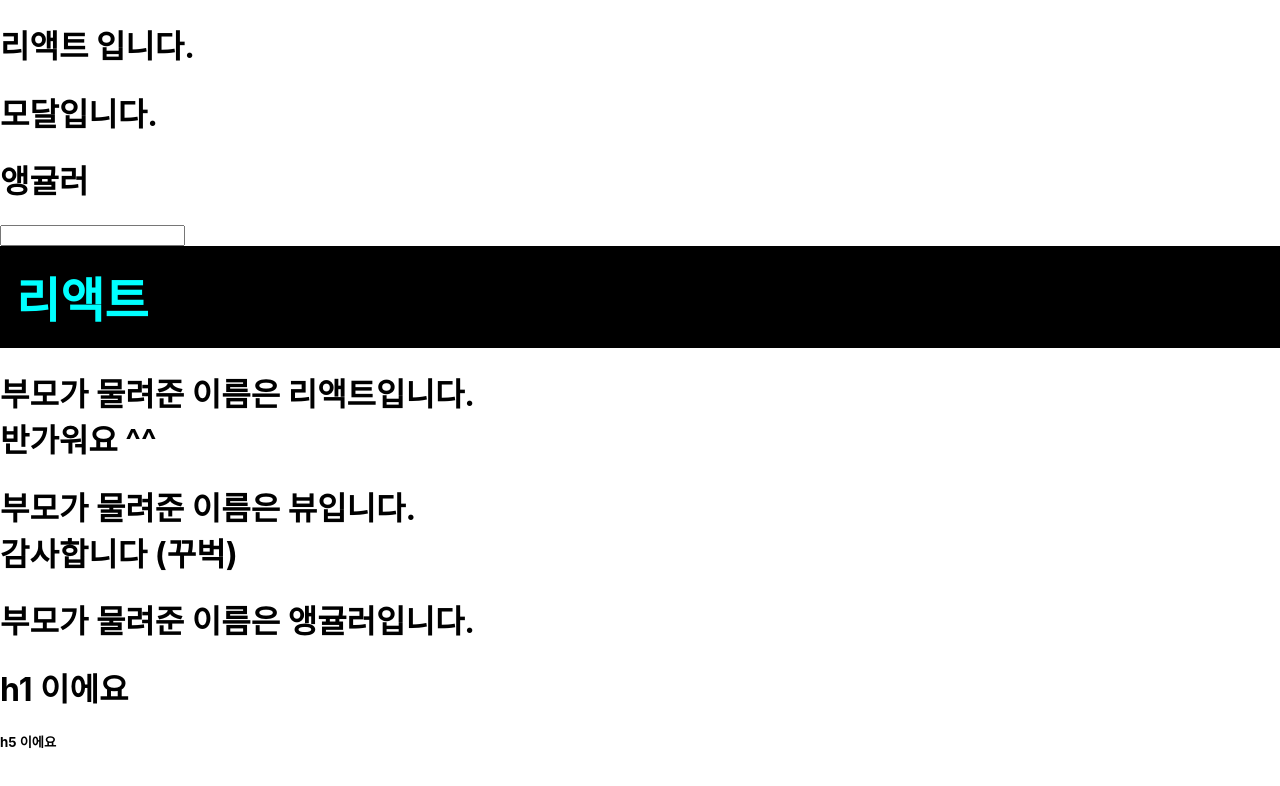
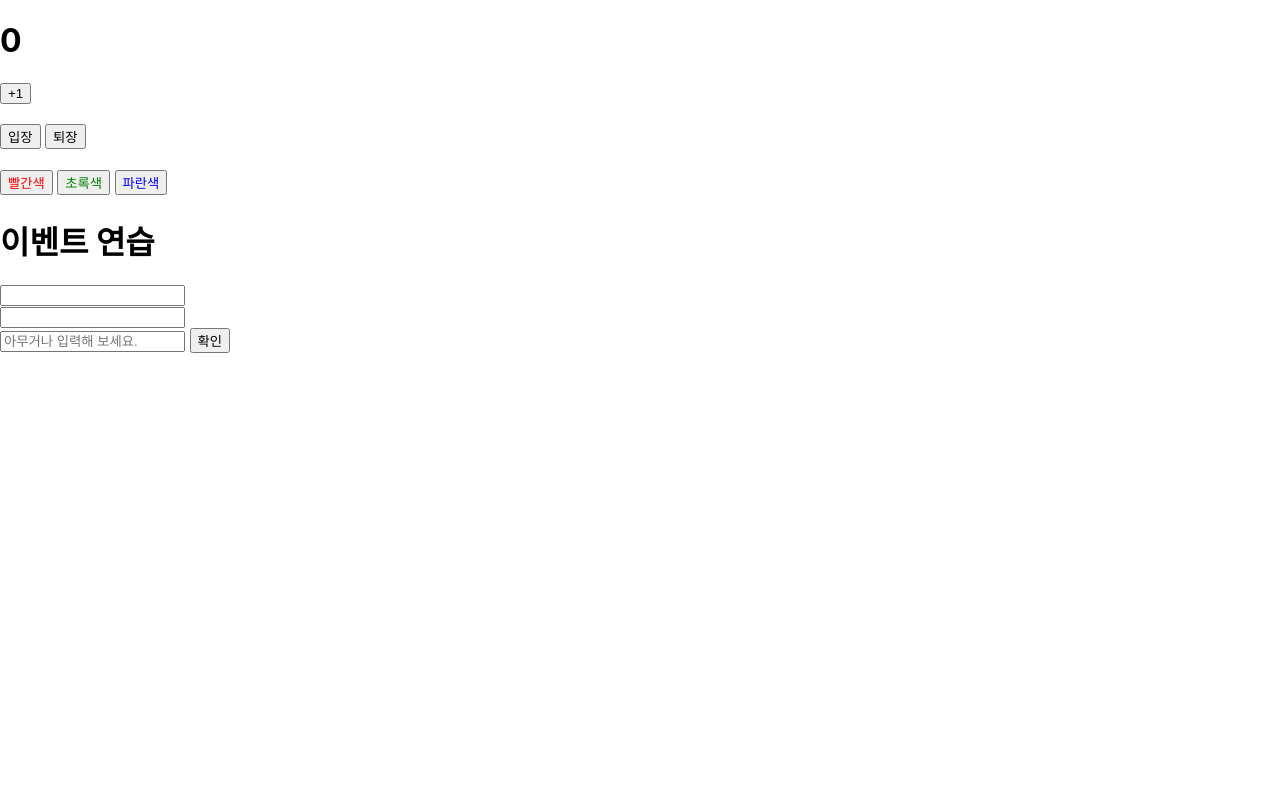
Before and after one commit to hdy86/study_react, a React (Create React App) app in the folder react-app/: page / in a window 1280 px wide. Shown: the top 786 px of the page. Built offline with nearby package versions, Linux system fonts and the light colour scheme.

Commit message:
day03 - event

```diff
--- a/react-app/src/App.js
+++ b/react-app/src/App.js
@@ -1,19 +1,30 @@
-import Jsx from "./components/Jsx";
-import InlineStyle from "./components/InlineStyle";
-import MyComponent from "./components/MyComponent";
+// import Jsx from "./components/Jsx";
+// import InlineStyle from "./components/InlineStyle";
+// import MyComponent from "./components/MyComponent";
+import Counter from "./components/Counter";
+import Say from "./components/Say";
+import EventPractice from "./components/EventPractice";
 
 function App() {
-  const name1 = "리액트";
+  // const name1 = "리액트";
   return (
     <>
-      <Jsx />
+      {/* 220712 */}
+      {/* <Jsx />
       <InlineStyle />
       <MyComponent name={name1} message="반가워요 ^^" />
       <MyComponent name={"뷰"} message="감사합니다 (꾸벅)" />
       <MyComponent name={"앵귤러"}>
         <h1>h1 이에요</h1>
         <h5>h5 이에요</h5>
-      </MyComponent>
+      </MyComponent> */}
+
+      {/* 220713 */}
+      <Counter />
+      <br />
+      <br />
+      <Say />
+      <EventPractice />
     </>
   );
 }
--- /dev/null
+++ b/react-app/src/components/Counter.jsx
@@ -0,0 +1,21 @@
+import { useState } from "react";
+
+const Counter = () => {
+  const [number, setNumber] = useState(0); // useState( 초기값 )
+  let number2 = 0;
+
+  const handleClick = () => {
+    setNumber(number + 1); // 비동기
+    number2 += 1;
+    console.log("넘버2: " + number2);
+  };
+
+  return (
+    <>
+      <h1>{number}</h1>
+      <button onClick={handleClick}>+1</button>
+    </>
+  );
+};
+
+export default Counter;
--- /dev/null
+++ b/react-app/src/components/EventPractice.jsx
@@ -0,0 +1,66 @@
+import { useState } from "react";
+
+const EventPractice = () => {
+  // const [username, setUsername] = useState("");
+  // const [message, setMessage] = useState("");
+  const [form, setForm] = useState({
+    username: "",
+    username2: "",
+    message: "",
+  });
+  const { username, username2, message } = form;
+
+  const handleClick = () => {
+    alert(username + username2 + message);
+    // setUsername("");
+    // setMessage(""); // 값 초기화
+    setForm({ username: "", username2: "", message: "" });
+  };
+
+  const handleChange = (e) => {
+    const { name, value } = e.target;
+    // const name = e.target.name;
+    // const value = e.target.value;
+    const nextForm = { ...form, [name]: value }; // form 내용을 복사한 뒤, [name] 내용이 바뀜
+    setForm(nextForm);
+  };
+
+  const handleKeyUp = (e) => {
+    // console.log(e.key);
+    if (e.key === "Enter") {
+      handleClick();
+    }
+  };
+
+  return (
+    <>
+      <h1>이벤트 연습</h1>
+      <input
+        type="text"
+        name="username"
+        onChange={handleChange}
+        value={username}
+      />
+      <br />
+      <input
+        type="text"
+        name="username2"
+        onChange={handleChange}
+        value={username2}
+      />
+      <br />
+      <input
+        type="text"
+        name="message"
+        placeholder="아무거나 입력해 보세요."
+        onChange={handleChange}
+        value={message}
+        onKeyUp={handleKeyUp}
+      />
+      &nbsp;
+      <button onClick={handleClick}>확인</button>
+    </>
+  );
+};
+
+export default EventPractice;
--- a/react-app/src/components/MyComponent.jsx
+++ b/react-app/src/components/MyComponent.jsx
@@ -1,10 +1,10 @@
-const MyComponent = (props) => {
+const MyComponent = ({ name, message, children }) => {
   return (
     <>
       <h1>
-        부모가 물려준 이름은 {props.name}입니다. <br /> {props.message}
+        부모가 물려준 이름은 {name}입니다. <br /> {message}
       </h1>
-      {props.children}
+      {children}
     </>
   );
 };
--- /dev/null
+++ b/react-app/src/components/Say.jsx
@@ -0,0 +1,31 @@
+import { useState } from "react";
+
+const Say = () => {
+  const [message, setMessage] = useState("");
+  const onClickEnter = () => setMessage("안녕하세요.");
+  const onClickLeave = () => setMessage("안녕히 가세요.");
+  // console.log("랜더링");
+
+  const [color, setColor] = useState("black");
+
+  return (
+    <div>
+      <button onClick={onClickEnter}>입장</button>&nbsp;
+      <button onClick={onClickLeave}>퇴장</button>
+      <h1 style={{ color }}>{message}</h1>
+      <button style={{ color: "red" }} onClick={() => setColor("red")}>
+        빨간색
+      </button>
+      &nbsp;
+      <button style={{ color: "green" }} onClick={() => setColor("green")}>
+        초록색
+      </button>
+      &nbsp;
+      <button style={{ color: "blue" }} onClick={() => setColor("blue")}>
+        파란색
+      </button>
+    </div>
+  );
+};
+
+export default Say;
--- a/react-app/src/index.js
+++ b/react-app/src/index.js
@@ -1,15 +1,11 @@
-import React from 'react';
-import ReactDOM from 'react-dom/client';
-import './index.css';
-import App from './App';
-import reportWebVitals from './reportWebVitals';
+import React from "react";
+import ReactDOM from "react-dom/client";
+import "./index.css";
+import App from "./App";
+import reportWebVitals from "./reportWebVitals";
 
-const root = ReactDOM.createRoot(document.getElementById('root'));
-root.render(
-  <React.StrictMode>
-    <App />
-  </React.StrictMode>
-);
+const root = ReactDOM.createRoot(document.getElementById("root"));
+root.render(<App />);
 
 // If you want to start measuring performance in your app, pass a function
 // to log results (for example: reportWebVitals(console.log))
```
